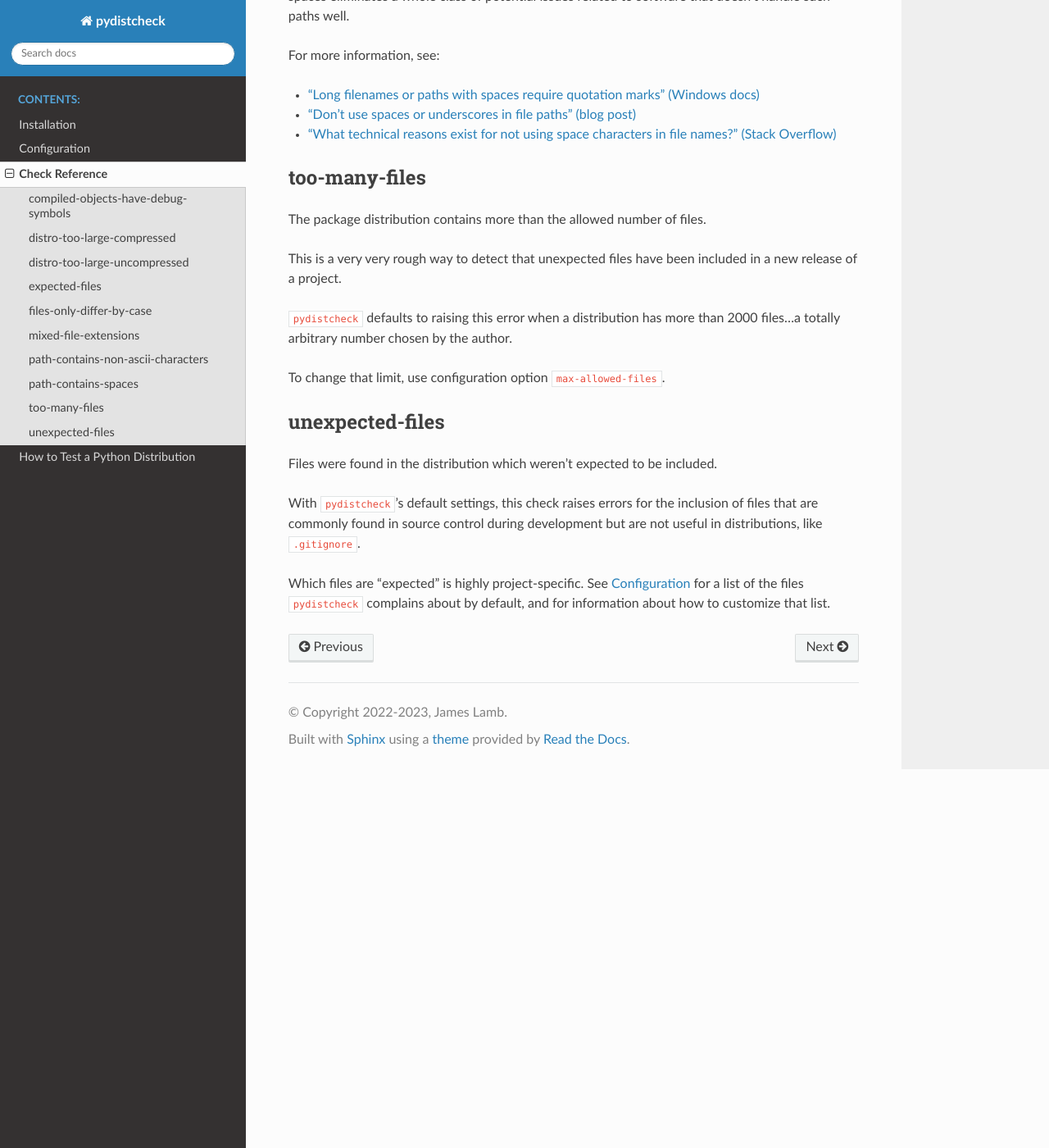
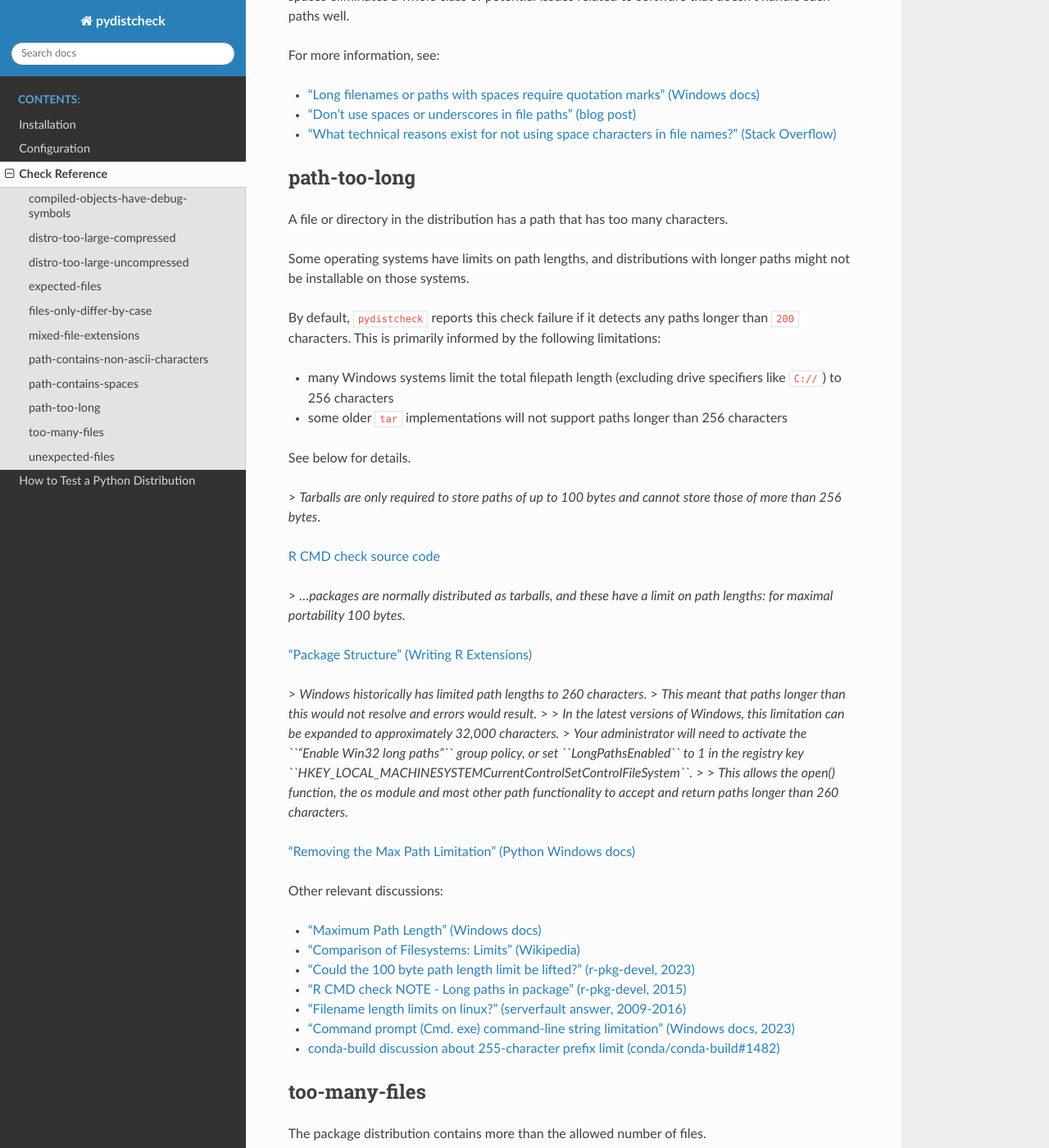
Before and after one commit to jameslamb/pydistcheck, a Sphinx documentation site: the page built from docs/check-reference.rst, in a window 1280 px wide and 1400 px high, scrolled down 2874 px. Shown: the whole window at 82% size. Built offline with Sphinx 7.4.7 and the Read the Docs theme 2.0.0, drawn with Linux system fonts in a browser that asks for light colours.

Commit message:
add path-too-long check

```diff
--- a/docs/_static/defaults.toml
+++ b/docs/_static/defaults.toml
@@ -24,6 +24,10 @@
 #
 # See 'pydistcheck --help' for available units.
 max_allowed_size_uncompressed = '75M'
+
+# If any file or directory in the distribution has a path longer
+# than this many characters, pydistcheck reports a 'path-too-long' check failure.
+max_path_length = 500
 
 # List of fnmatch.fnmatchcase() patterns to be compared to directories
 # in the distribution.
--- a/docs/check-reference.rst
+++ b/docs/check-reference.rst
@@ -121,6 +121,50 @@
 * `"Don't use spaces or underscores in file paths" (blog post) <https://yihui.org/en/2018/03/space-pain/>`_
 * `"What technical reasons exist for not using space characters in file names?" (Stack Overflow) <https://superuser.com/questions/29111/what-technical-reasons-exist-for-not-using-space-characters-in-file-names>`_
 
+path-too-long
+*************
+
+A file or directory in the distribution has a path that has too many characters.
+
+Some operating systems have limits on path lengths, and distributions with longer paths
+might not be installable on those systems.
+
+By default, ``pydistcheck`` reports this check failure if it detects any paths longer than ``200`` characters.
+This is primarily informed by the following limitations:
+
+* many Windows systems limit the total filepath length (excluding drive specifiers like ``C://``) to 256 characters
+* some older ``tar`` implementations will not support paths longer than 256 characters
+
+See below for details.
+
+> *Tarballs are only required to store paths of up to 100 bytes and cannot store those of more than 256 bytes*.
+
+`R CMD check source code <https://github.com/wch/r-source/blob/29559f9bf4df2c55ef5eace203cbe335bbd03f2f/src/library/tools/R/check.R#L839>`__
+
+> *...packages are normally distributed as tarballs, and these have a limit on path lengths: for maximal portability 100 bytes.*
+
+`"Package Structure" (Writing R Extensions) <https://cran.r-project.org/doc/manuals/R-exts.html#Package-structure>`__
+
+> *Windows historically has limited path lengths to 260 characters.*
+> *This meant that paths longer than this would not resolve and errors would result.*
+>
+> *In the latest versions of Windows, this limitation can be expanded to approximately 32,000 characters.*
+> *Your administrator will need to activate the ``“Enable Win32 long paths”`` group policy, or set ``LongPathsEnabled`` to 1 in the registry key ``HKEY_LOCAL_MACHINE\SYSTEM\CurrentControlSet\Control\FileSystem``.*
+>
+> *This allows the open() function, the os module and most other path functionality to accept and return paths longer than 260 characters.*
+
+`"Removing the Max Path Limitation" (Python Windows docs) <https://docs.python.org/3/using/windows.html#removing-the-max-path-limitation>`__
+
+Other relevant discussions:
+
+* `"Maximum Path Length" (Windows docs) <https://learn.microsoft.com/en-us/windows/win32/fileio/maximum-file-path-limitation?tabs=registry>`__
+* `"Comparison of Filesystems: Limits" (Wikipedia) <https://en.wikipedia.org/wiki/Comparison_of_file_systems#Limits>`__
+* `"Could the 100 byte path length limit be lifted?" (r-pkg-devel, 2023) <https://stat.ethz.ch/pipermail/r-package-devel/2023q4/010203.html>`__
+* `"R CMD check NOTE - Long paths in package" (r-pkg-devel, 2015) <https://stat.ethz.ch/pipermail/r-package-devel/2015q4/000511.html>`__
+* `"Filename length limits on linux?" (serverfault answer, 2009-2016) <https://serverfault.com/a/9548>`__
+* `"Command prompt (Cmd. exe) command-line string limitation" (Windows docs, 2023) <https://learn.microsoft.com/en-us/troubleshoot/windows-client/shell-experience/command-line-string-limitation>`__
+* `conda-build discussion about 255-character prefix limit (conda/conda-build#1482) <https://github.com/conda/conda-build/issues/1482#issuecomment-256530225>`__
+
 too-many-files
 **************
 
```
Also changed, not shown: 4 other files.
